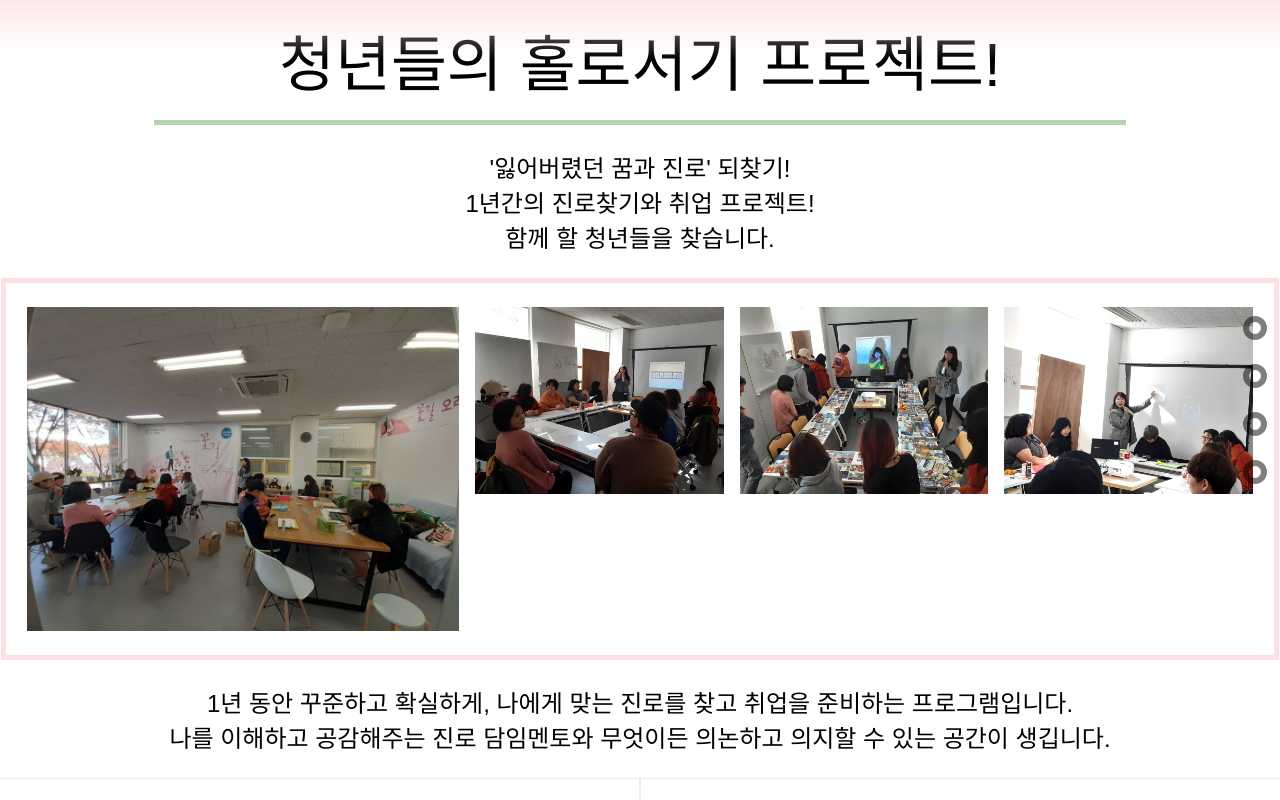
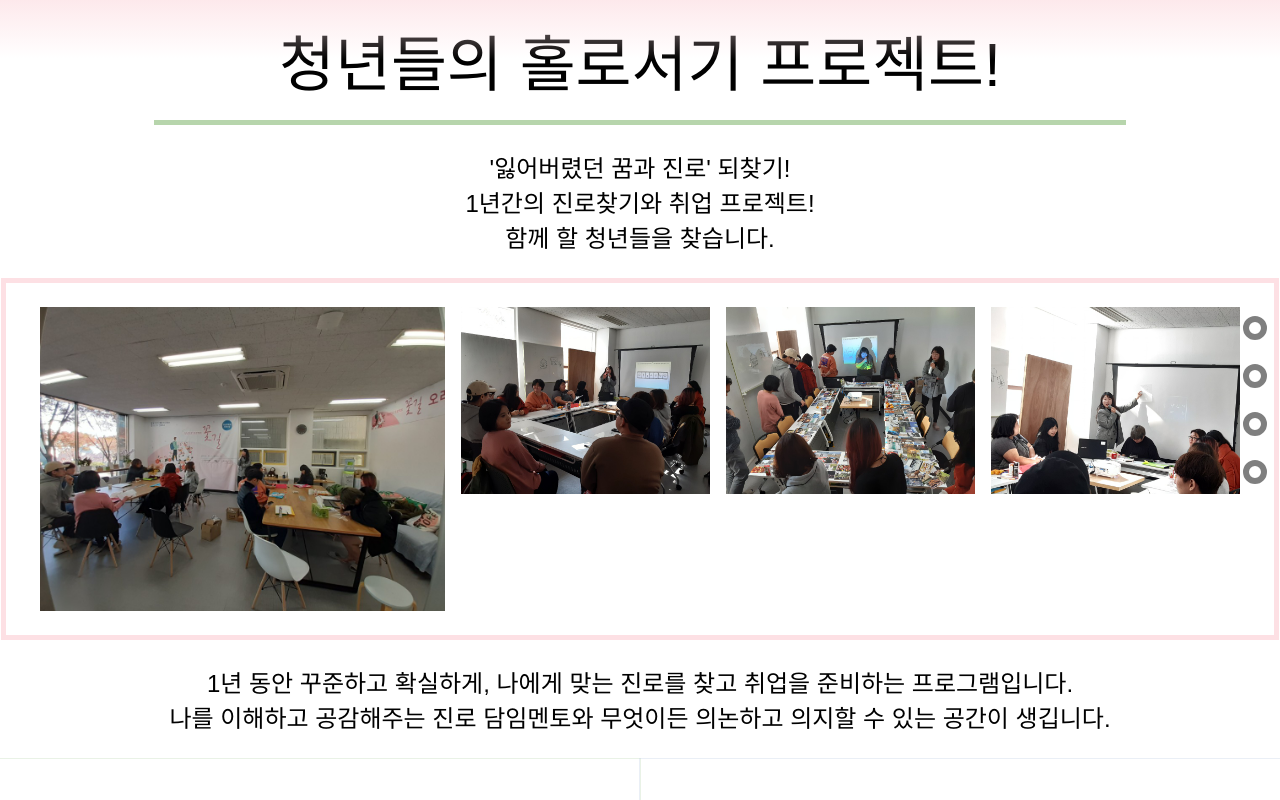
Before and after one commit to wnsdud4206/flowerRoad, a plain HTML site: page index.html in a window 1280 px wide. In both pictures the pointer is over the picture 242 px from the left and 1250 px from the top of the page. Shown: the part 850-1650 px from the top of the page. Drawn offline with nearby package versions, Linux system fonts and the light colour scheme.

Commit message:
Update main.css

```diff
--- a/css/main.css
+++ b/css/main.css
@@ -391,7 +391,7 @@
       min-height: 100vh;
     }
     article#content #content_images img:hover {
-      width: 35vw;
+      width: 35%;
     }
     footer span {
       width: 100%;
```
